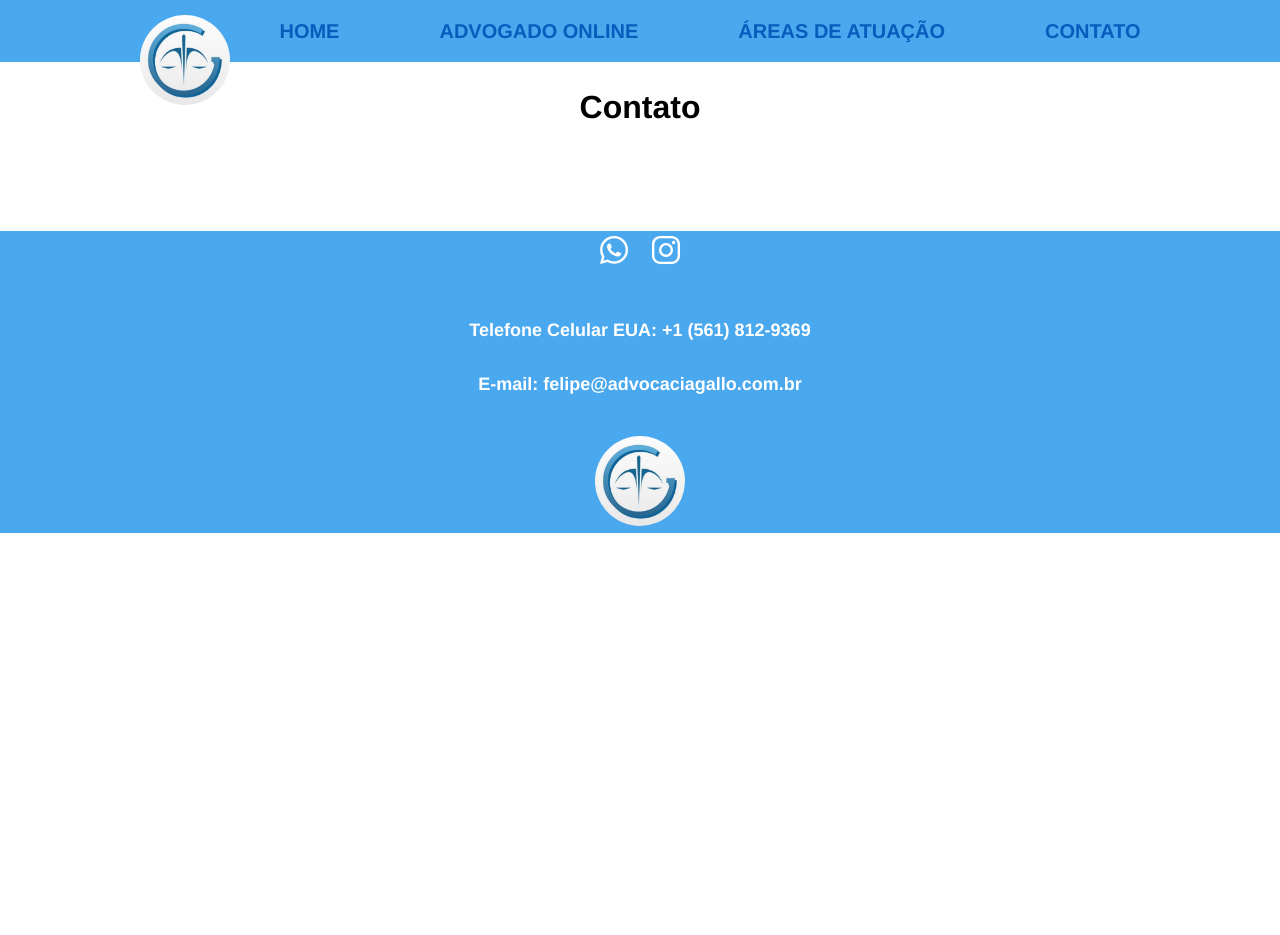
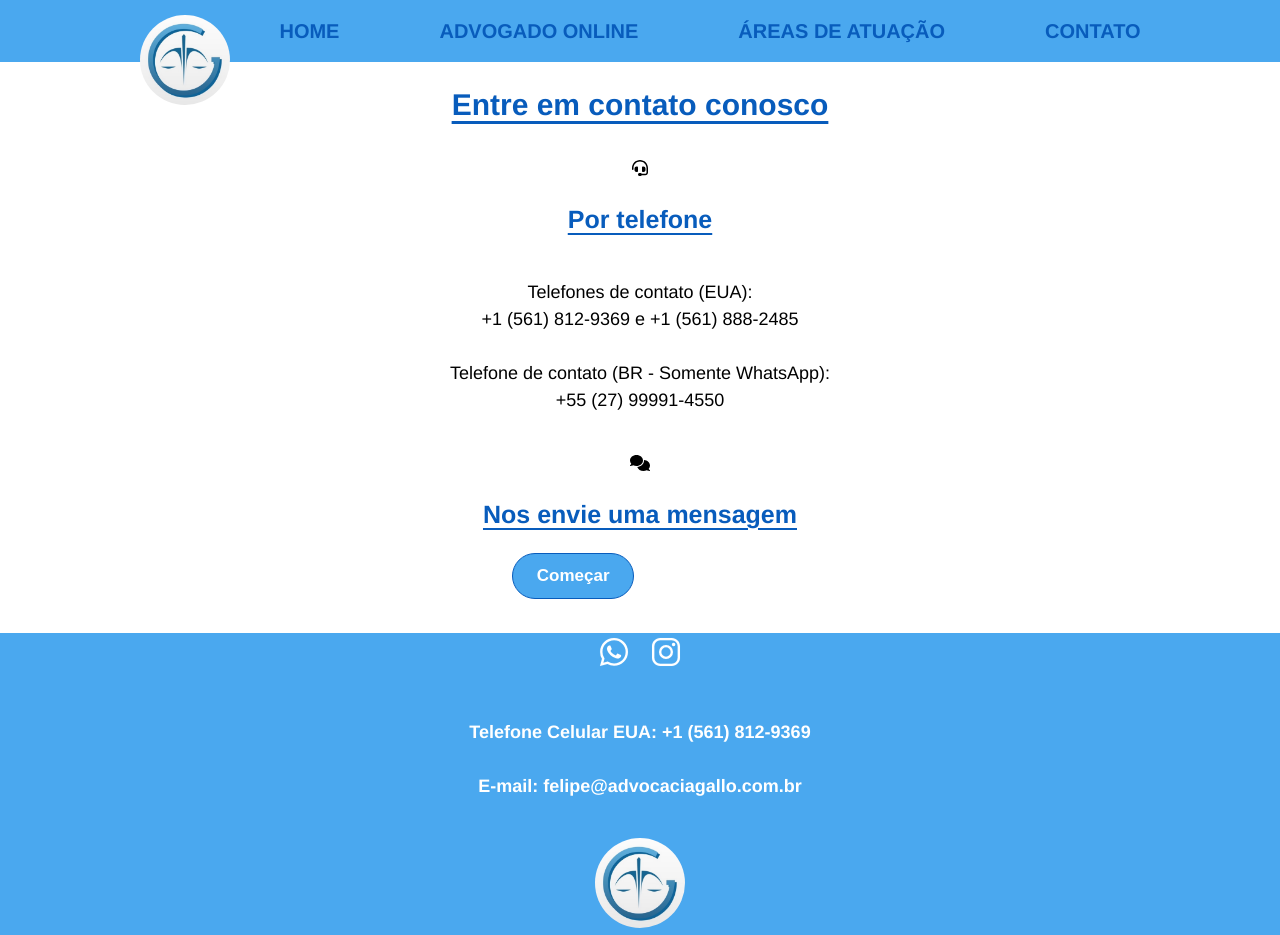
Before and after one commit to rebs1203/advocacia-gallo-react, a React (Vite) app: page /contato in a window 1280 px wide. Before the commit the page ends 800 px from the top, so only its background shows below. Built offline with nearby package versions, Linux system fonts and the light colour scheme.

Commit message:
added elements to contact page

```diff
--- a/src/components /ContatoCom.jsx
+++ b/src/components /ContatoCom.jsx
@@ -1,6 +1,55 @@
+import React, { useRef } from 'react';
+import emailjs from '@emailjs/browser';
+import Popup from 'reactjs-popup';
+import Input from '@mui/joy/Input';
+import Textarea from '@mui/joy/Textarea';
+import Button from '@mui/joy/Button';
+import { FontAwesomeIcon } from "@fortawesome/react-fontawesome"
+import { faHeadset, faComments, faAt, faPaperPlane, faFileSignature, faPhone } from "@fortawesome/free-solid-svg-icons"
+import '@fontsource/public-sans';
+import 'reactjs-popup/dist/index.css';
+
+
 const ContatoCom = () => {
+
+    const form = useRef();
+
+    const sendEmail = (e) => {
+        e.preventDefault();
+        emailjs.sendForm('service_vv853tn', 'template_votbign', form.current, '6AEybsLh57p9ZhWWm')
+            .then((result) => {
+                console.log(result.text);
+            }, (error) => {
+                console.log(error.text);
+            });
+        e.target.reset();
+        };
+
+
     return (
-        <h1>Contato</h1>
+        <div>
+            <h2>Entre em contato conosco</h2>
+            <div>
+                <FontAwesomeIcon icon={faHeadset} />
+                <h3>Por telefone</h3>
+                <p>Telefones de contato (EUA):<br/> +1 (561) 812-9369 e +1 (561) 888-2485<br/><br/>Telefone de contato (BR - Somente WhatsApp):<br/> +55 (27) 99991-4550</p>
+            </div>
+            <div>
+                <FontAwesomeIcon icon={faComments} />
+                <h3>Nos envie uma mensagem</h3>
+                <Popup contentStyle={{background: '#4aa8ef', width: '50%', maxWidth: '600px'}} arrowStyle={{display: 'none'}} trigger={<button className='button'>Começar</button>} position="top center">
+                    <div style={{display: 'flex', flexDirection: "column"}}>
+                        <form ref={form} onSubmit={sendEmail}>
+                            <Input startDecorator={<FontAwesomeIcon icon={faFileSignature} style={{color: '#085cbc'}} />} color="neutral" size="md" placeholder='Nome' name="user_name"/><br/>
+                            <Input startDecorator={<FontAwesomeIcon icon={faPhone} style={{color: '#085cbc'}} />} color="neutral" size="md" placeholder='Telefone Celular' name='user_phone'/><br/>
+                            <Input startDecorator={<FontAwesomeIcon icon={faAt} style={{color: '#085cbc'}}/>} color="neutral" size="md" placeholder='E-mail' name="user_email"/><br/>
+                            <Textarea minRows={5} startDecorator={<FontAwesomeIcon icon={faPaperPlane} style={{color: '#085cbc'}}/>} color="neutral" size="lg" placeholder="Mensagem" name="message"/><br/>
+                            <Button type='submit' style={{width: '100%'}}>Enviar</Button>
+                        </form>
+                    </div>
+            </Popup>
+            </div>
+        </div>
     )
 }
 
```
